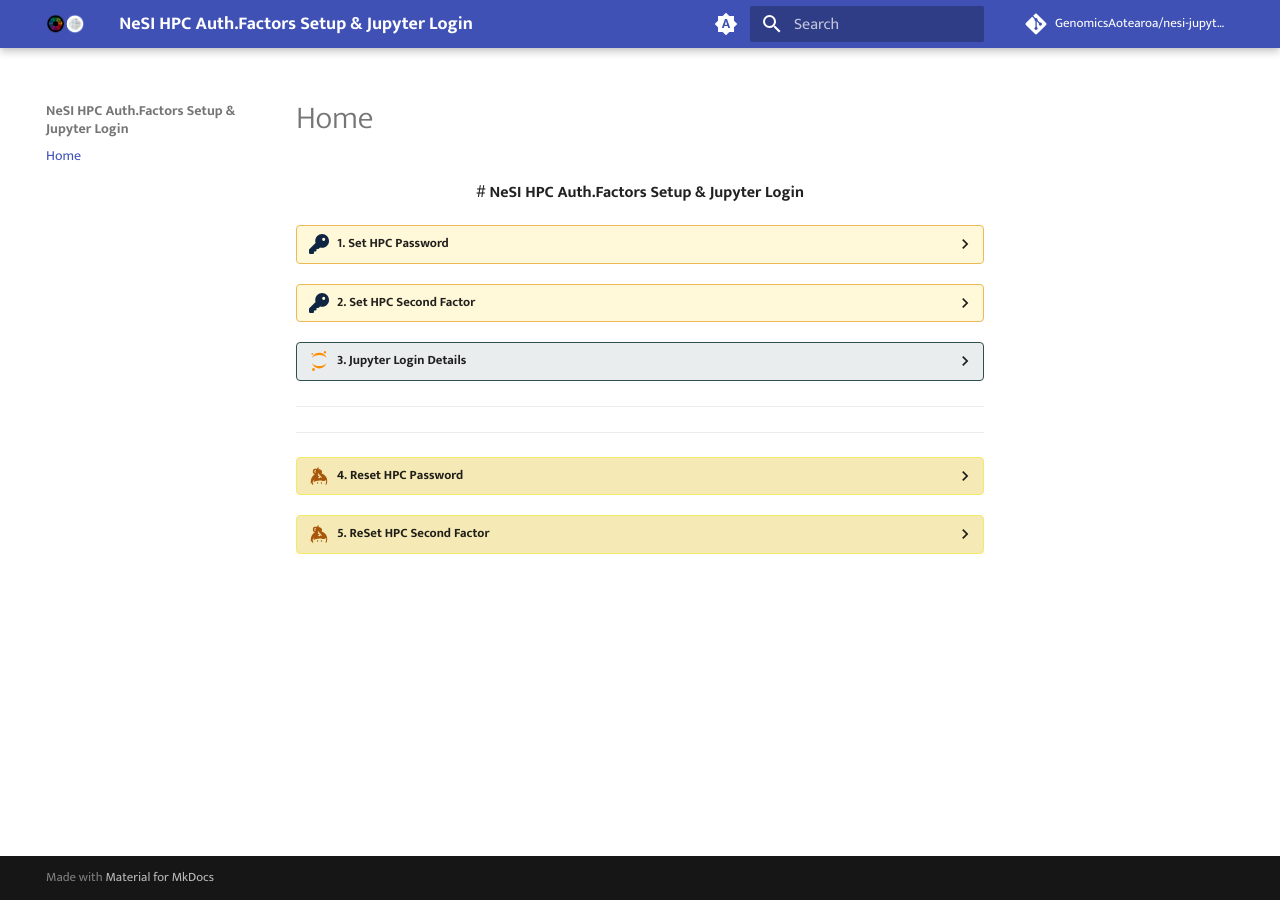
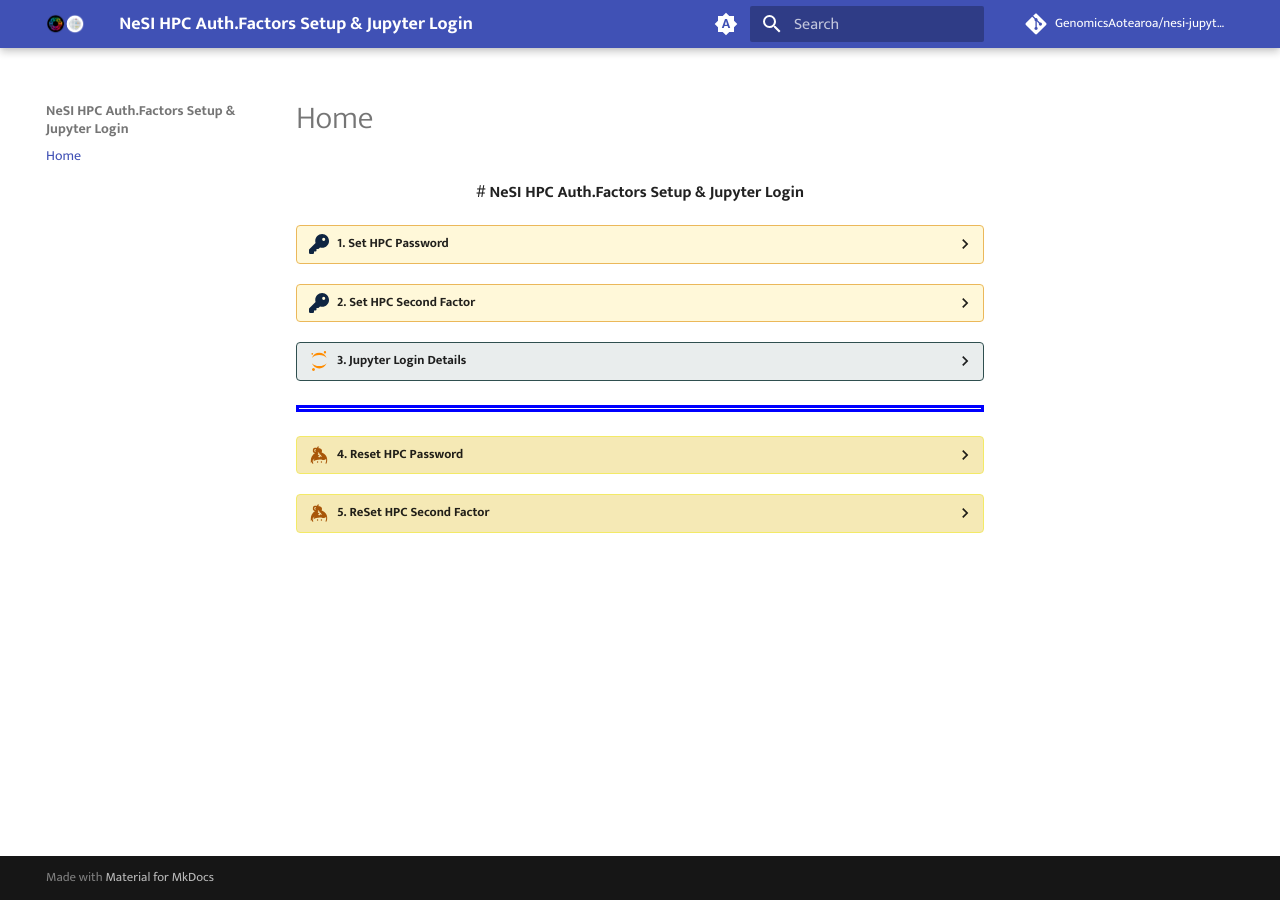
Before and after one commit to GenomicsAotearoa/nesi-jupyter, an MkDocs documentation site: the page built from docs/index.md, in a window 1280 px wide. Built offline with MkDocs 1.6.1 and Material for MkDocs 9.7.7, drawn with Linux system fonts in a browser that asks for light colours; comment, search, counter and statistics services are not loaded.

Commit message:
add a horizontal line

```diff
--- a/docs/index.md
+++ b/docs/index.md
@@ -23,8 +23,8 @@
 
     <br>![image](./img/jupyter_server2022.png)</br>
 
-* * *
-* * *
+
+<hr style="border:3px solid blue">
 
 ??? keybase "4. Reset HPC Password"
 
```
